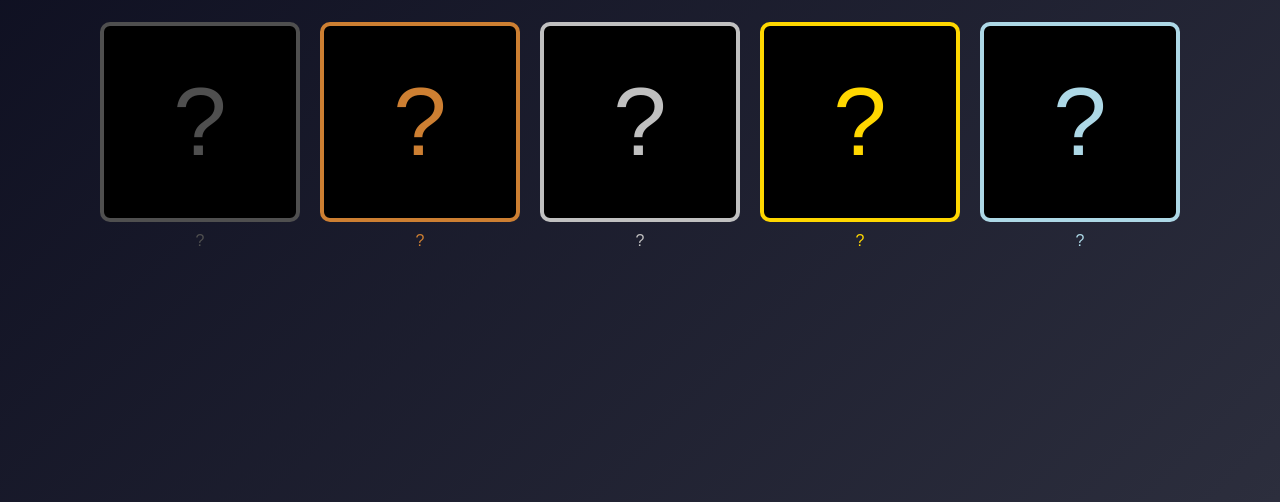
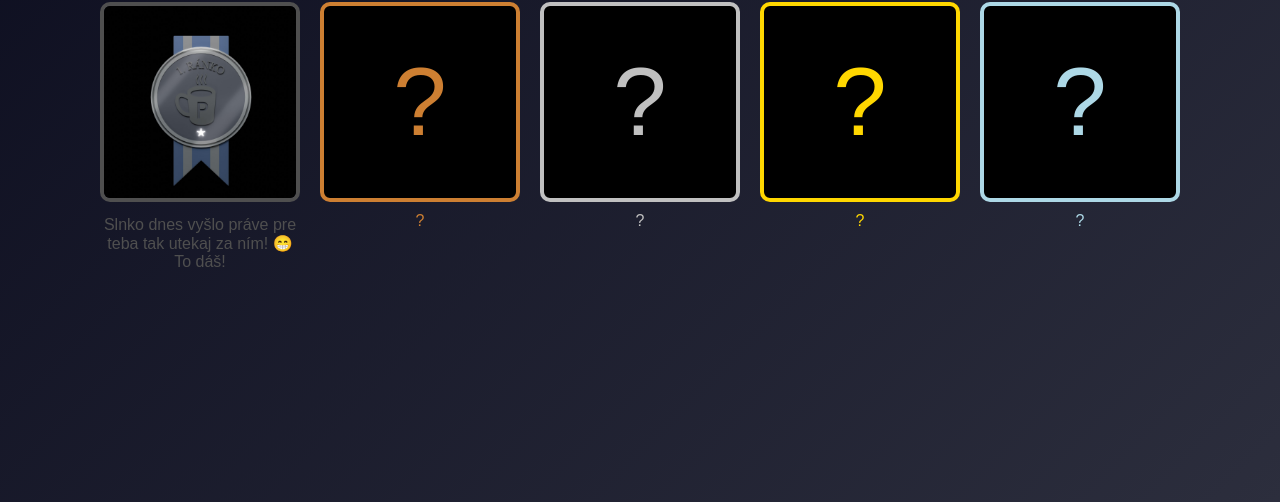
Before and after one commit to dusikeart/pozitivita, a plain HTML site: page index.html in a window 1280 px wide. Shown: the part 298-800 px from the top of the page. Drawn offline with Linux system fonts and the light colour scheme.

Commit message:
Update index.html

```diff
--- a/index.html
+++ b/index.html
@@ -12,8 +12,8 @@
     </header>
     <div class="badges-container">
         <div class="badge">
-            <div class="placeholder iron" onclick="openModal(this)">?</div>
-            <p class="quote iron">?</p>
+            <img src="badge1.jpg" alt="Badge 1">
+            <p class="quote iron">Slnko dnes vyšlo práve pre teba tak utekaj za ním! 😁 To dáš!</p>
         </div>
         <div class="badge">
             <div class="placeholder bronze" onclick="openModal(this)">?</div>
```
